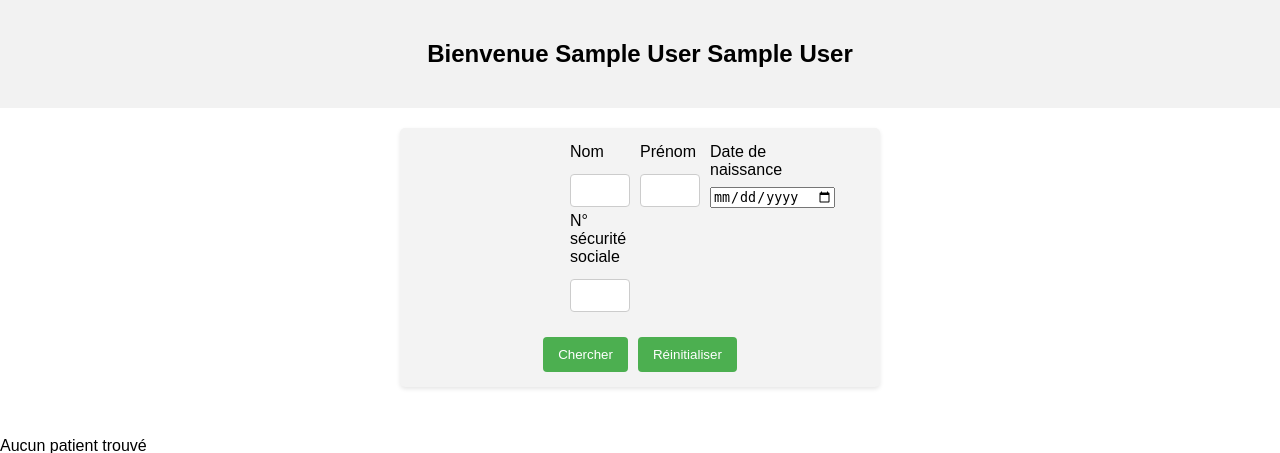
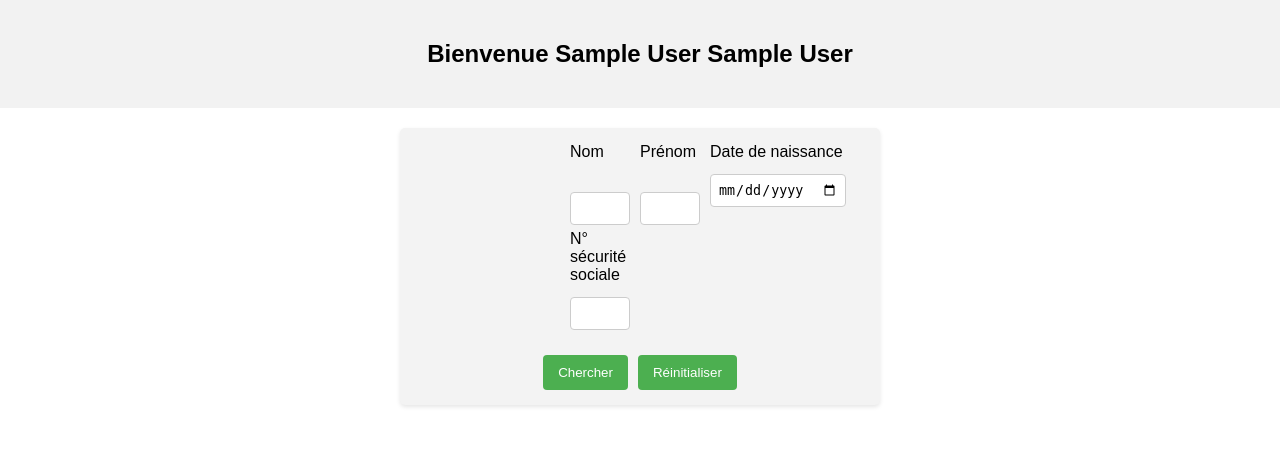
Before and after one commit to ezaroua/Gestion-d-etablissement-de-soins, a PHP site: template employe/src/views/ViewAccueilMedical.php in a window 1280 px wide. Shown: the part 72-525 px from the top of the page. Run offline with PHP 8.4, Linux system fonts and the light colour scheme; the template is opened without the code that fills it, so the values that code supplies are empty; the visitor is signed in with stand-in values (Sample User, id 1).

Commit message:
modif style page accueil medical

```diff
--- a/employe/src/views/ViewAccueilMedical.php
+++ b/employe/src/views/ViewAccueilMedical.php
@@ -36,11 +36,11 @@
         <form id="patientForm" method="post" action="<?php echo $_SERVER['REQUEST_URI']; ?>">
             <div class="row">
                 <div class="column">
-                    <label for="nom">Nom</label>
+                    <label for="nom">Nom</label><br />
                     <input type="text" id="nom" name="nom">
                 </div>
                 <div class="column">
-                    <label for="prenom">Prénom</label>
+                    <label for="prenom">Prénom</label><br />
                     <input type="text" id="prenom" name="prenom">
                 </div>
                 <div class="column">
--- a/employe/static/css/styles_medical.css
+++ b/employe/static/css/styles_medical.css
@@ -81,7 +81,16 @@ select {
     box-sizing: border-box;
 }
 
-
+input[type="date"],
+select {
+    width: 100%;
+    padding: 7px;
+    margin: 5px 0;
+    display: inline-block;
+    border: 1px solid #ccc;
+    border-radius: 4px;
+    box-sizing: border-box;
+}
 
 
 
```
